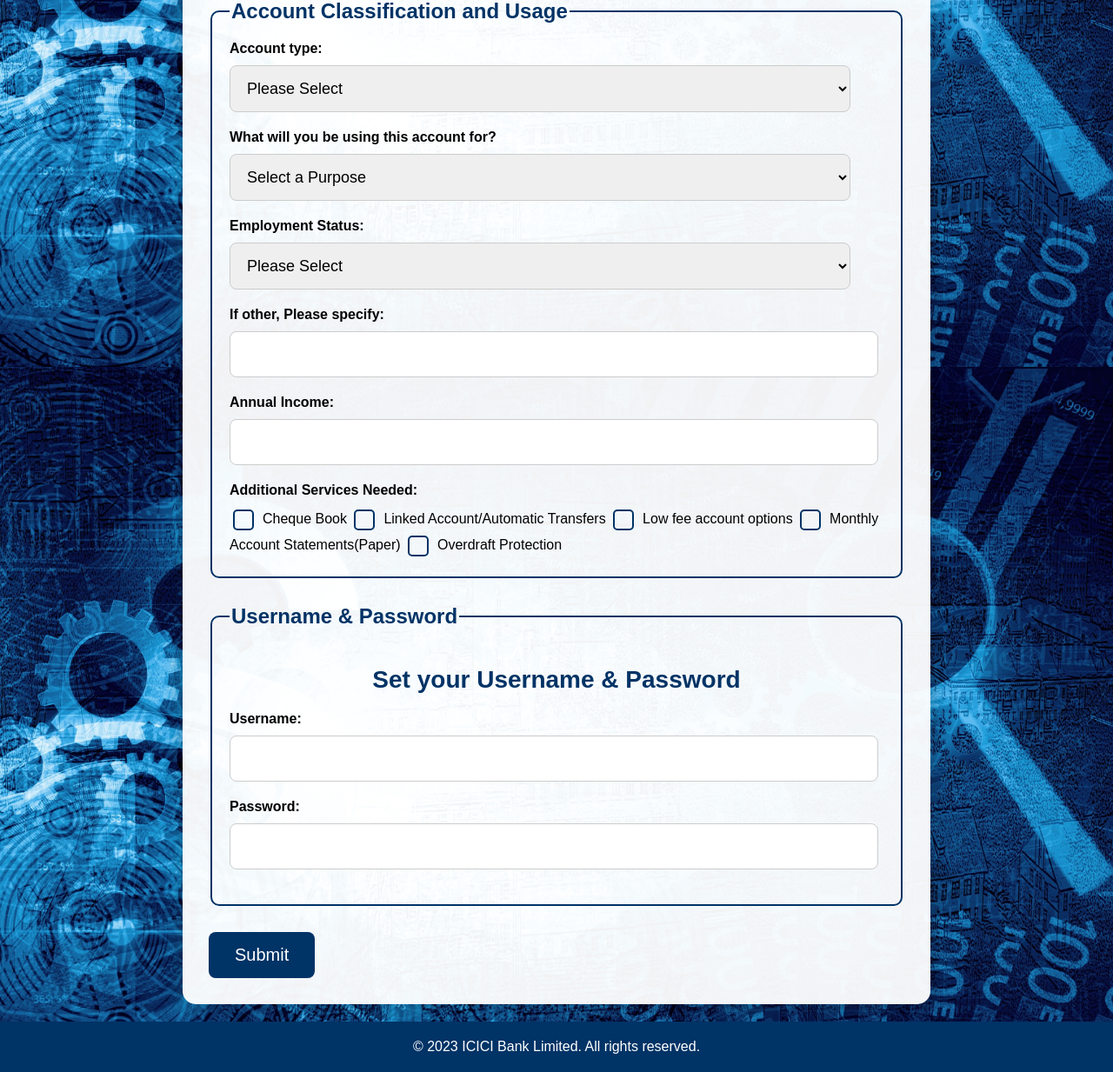
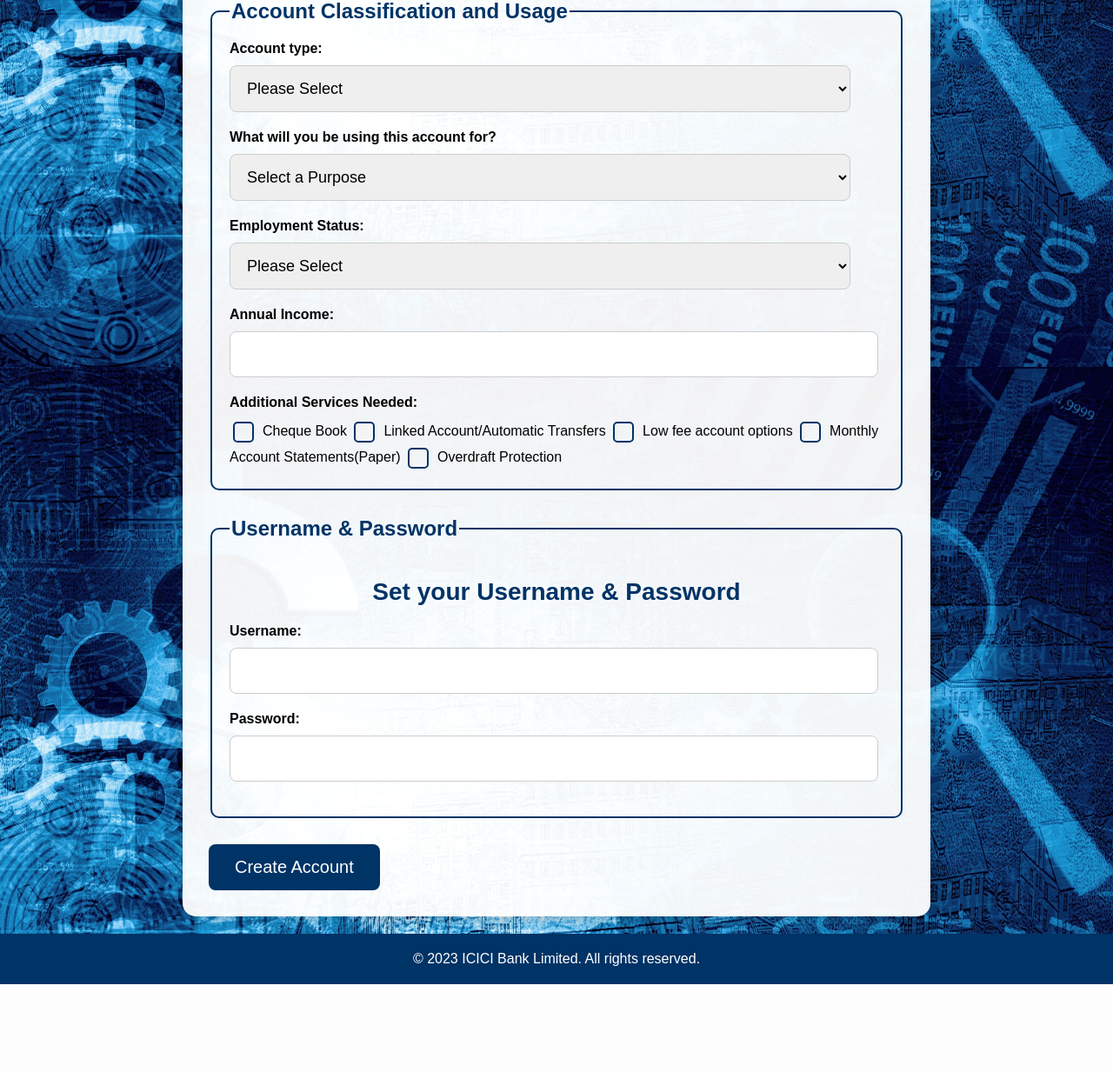
Before and after one commit to yuvraj455/bank_account_database.github.io, a PHP site: page / in a window 1280 px wide. Shown: the part 1178-2411 px from the top of the page at 87% size. After the commit the page ends 2310 px from the top, so only its background shows below. Run offline with PHP 8.4, Linux system fonts and the light colour scheme.

Commit message:
update file index.php with comments

```diff
--- a/index.php
+++ b/index.php
@@ -12,16 +12,24 @@
 
     <body>
         <header>
+
+        <!--global header navigation-->
            <?php
                 include("includes/global-header-nav.php");
            ?>
+
+           <!--logo image-->
            <img src="images/header.jpg" alt="ICICI Bank Logo" class="logo">
         </header>
 
+        <!--main-->
         <main>
 
+            <!--web page heading-->
             <h1 class="heading">Bank Account Details</h1>
             <form method="post">
+
+            <!--fieldset for personal details-->
                 <fieldset>
                     <legend>Personal Details</legend>
 
@@ -58,6 +66,7 @@
                 </fieldset>
 
 
+                <!--fieldset for account details-->
                 <fieldset>
                     <legend>Account Classification and Usage</legend>
                     <label for="account-type">Account type:</label>
@@ -86,9 +95,6 @@
                         <option>Student</option>
                     </select>
 
-                    <label for="other">If other, Please specify:</label>
-                    <input type="text" name="other" >
-
                     <label for="income">Annual Income:</label>
                     <input type="text" name="income" required />
 
@@ -103,8 +109,7 @@
                 </fieldset>
 
 
-
-
+                <!--fieldset for username and password-->
                 <fieldset>
                     <legend>Username & Password</legend>
                     <h2>Set your Username & Password</h2>
@@ -116,7 +121,8 @@
 
                 </fieldset>
 
-                <button type="submit" class="btn btn-primary">Submit</button>
+                <!--submit button-->
+                <button type="submit" class="btn btn-primary">Create Account</button>
 
             </form>
 
```
